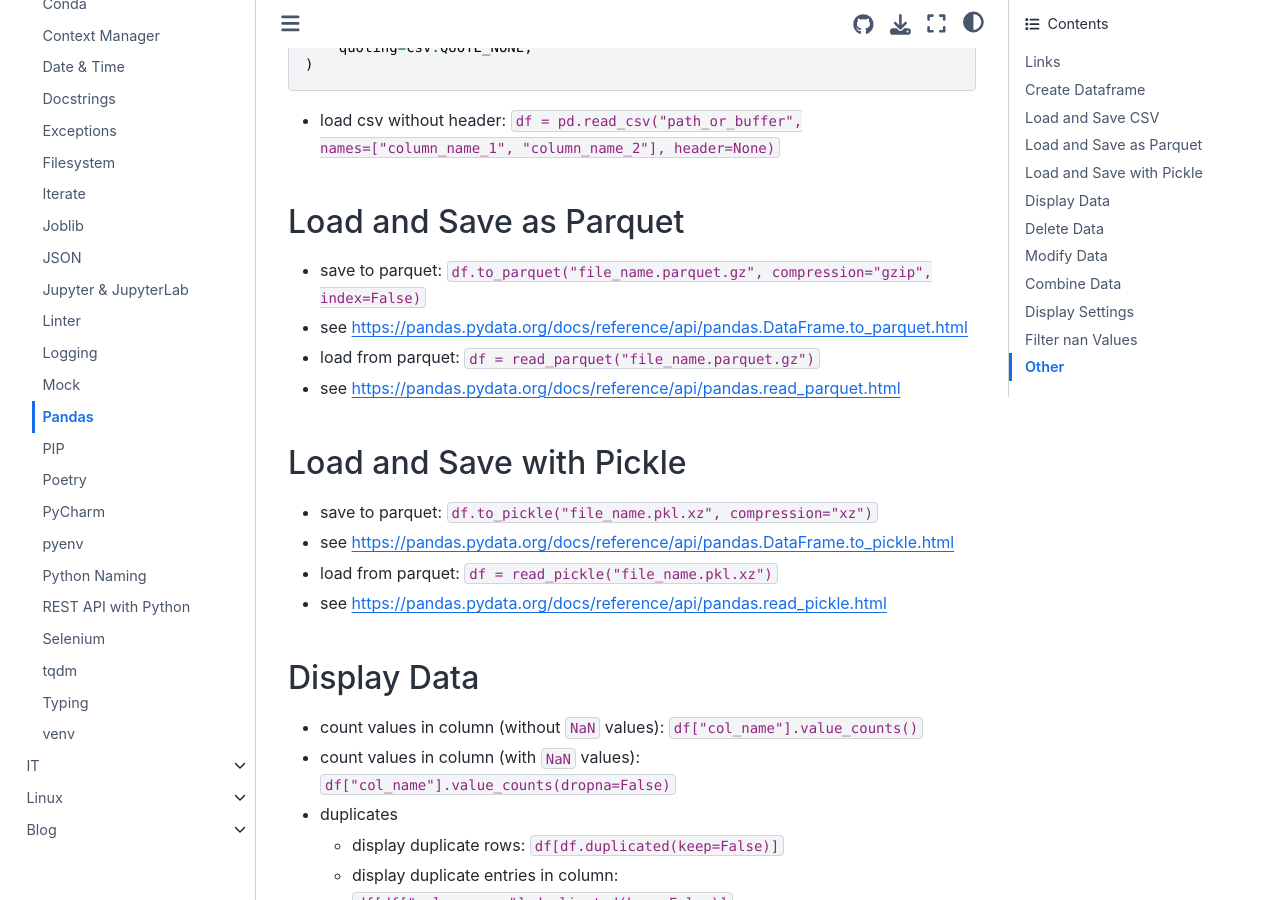
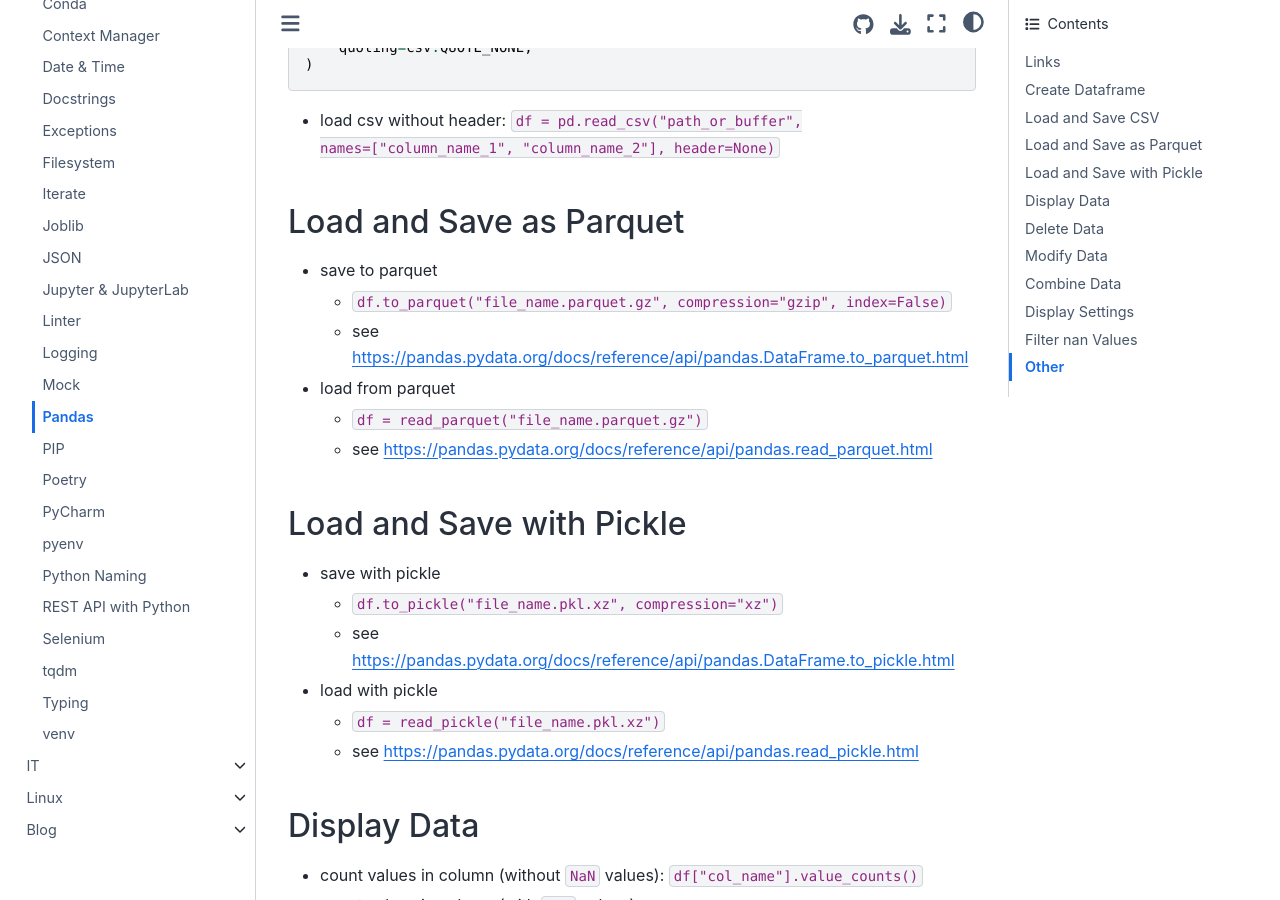
Before and after one commit to PhilipMay/PhilipMay_org, a Sphinx documentation site: the page built from source/python/pandas.md, in a window 1280 px wide and 900 px high, scrolled down 1077 px. Built offline with Sphinx 7.4.7 and the Sphinx Book theme 1.1.4, drawn with Linux system fonts in a browser that asks for light colours.

Commit message:
Update pandas.md

```diff
--- a/source/python/pandas.md
+++ b/source/python/pandas.md
@@ -39,17 +39,21 @@ df = pd.read_csv(
 
 ## Load and Save as Parquet
 
-- save to parquet: `df.to_parquet("file_name.parquet.gz", compression="gzip", index=False)`
-- see <https://pandas.pydata.org/docs/reference/api/pandas.DataFrame.to_parquet.html>
-- load from parquet: `df = read_parquet("file_name.parquet.gz")`
-- see <https://pandas.pydata.org/docs/reference/api/pandas.read_parquet.html>
+- save to parquet
+  - `df.to_parquet("file_name.parquet.gz", compression="gzip", index=False)`
+  - see <https://pandas.pydata.org/docs/reference/api/pandas.DataFrame.to_parquet.html>
+- load from parquet
+  - `df = read_parquet("file_name.parquet.gz")`
+  - see <https://pandas.pydata.org/docs/reference/api/pandas.read_parquet.html>
 
 ## Load and Save with Pickle
 
-- save to parquet: `df.to_pickle("file_name.pkl.xz", compression="xz")`
-- see <https://pandas.pydata.org/docs/reference/api/pandas.DataFrame.to_pickle.html>
-- load from parquet: `df = read_pickle("file_name.pkl.xz")`
-- see <https://pandas.pydata.org/docs/reference/api/pandas.read_pickle.html>
+- save with pickle
+  - `df.to_pickle("file_name.pkl.xz", compression="xz")`
+  - see <https://pandas.pydata.org/docs/reference/api/pandas.DataFrame.to_pickle.html>
+- load with pickle
+  - `df = read_pickle("file_name.pkl.xz")`
+  - see <https://pandas.pydata.org/docs/reference/api/pandas.read_pickle.html>
 
 ## Display Data
 
```
